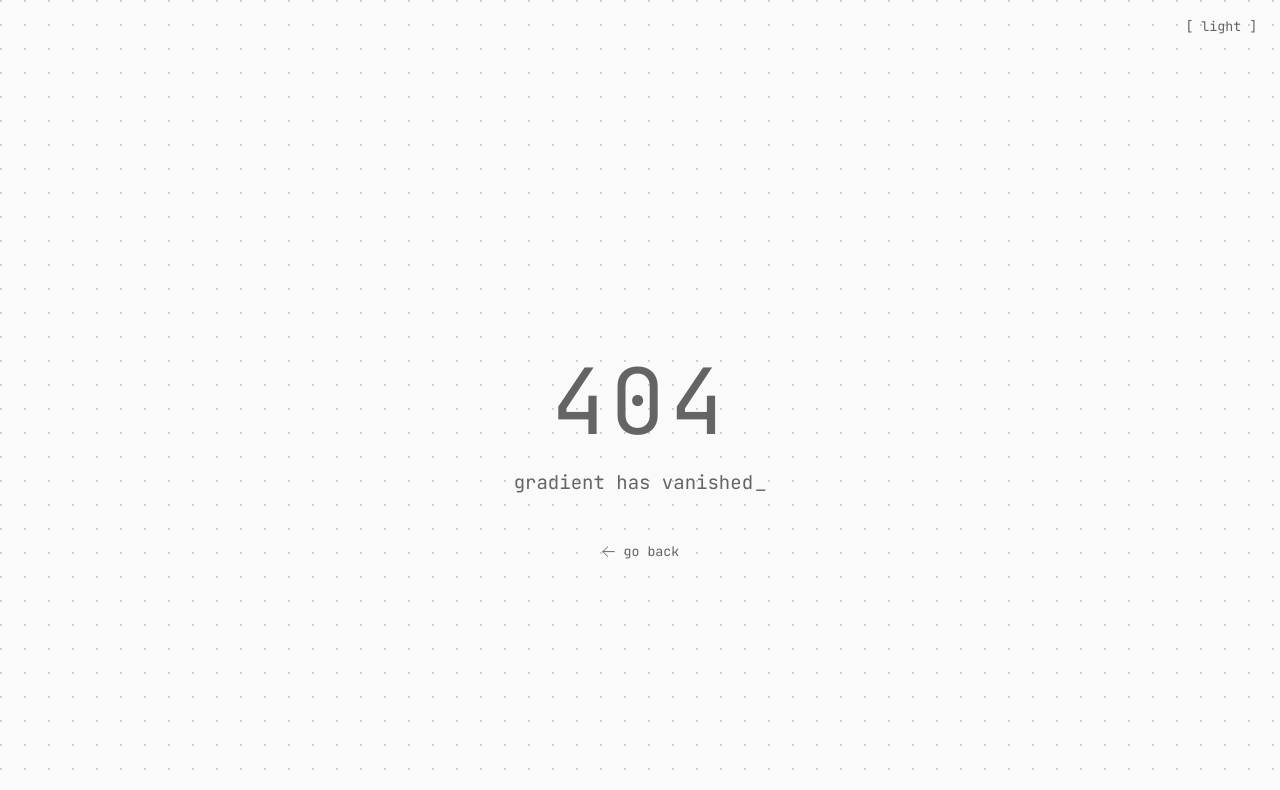
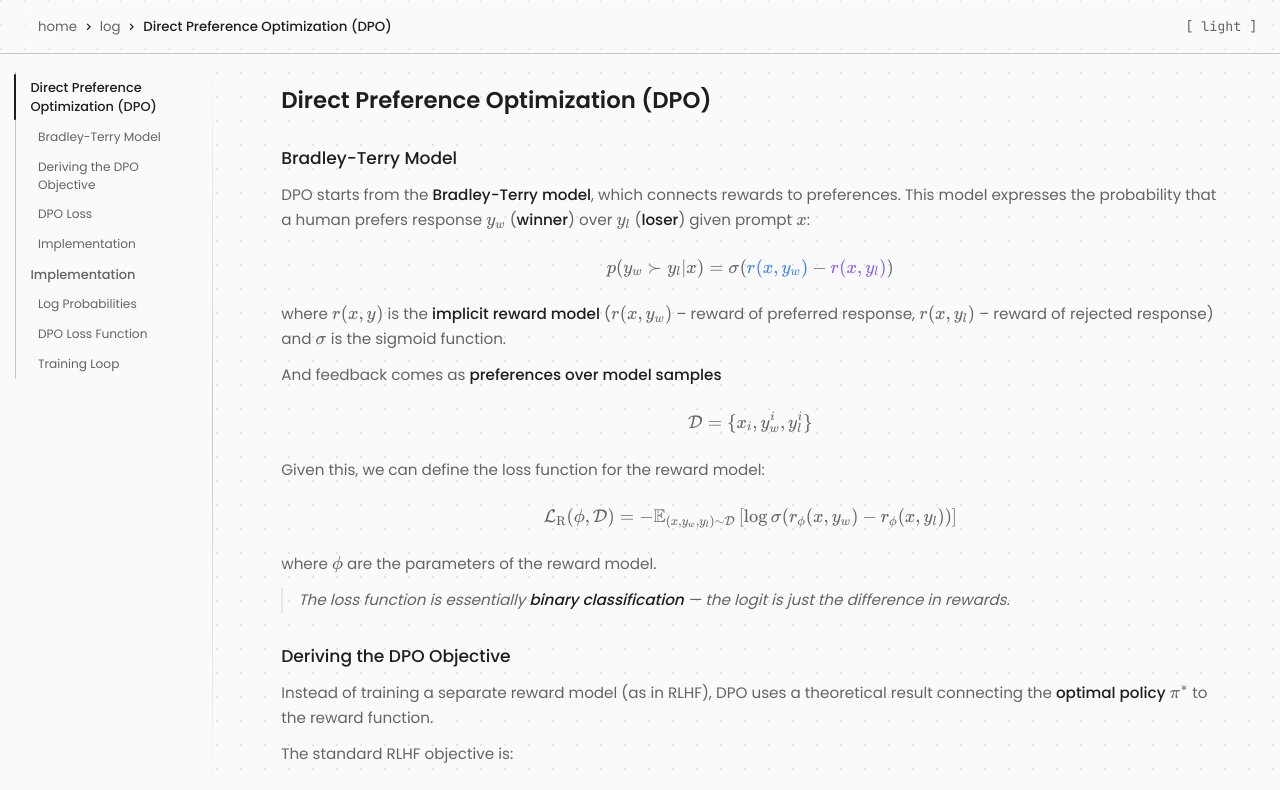
Before and after one commit to esceptico/website, a Next.js app: page /log/dpo in a window 1280 px wide. Before the commit this address had no page. Shown: the top 790 px of the page. Built offline with nearby package versions, Linux system fonts and the light colour scheme.

Commit message:
breadcrumb

```diff
--- a/src/app/blog/BlogIndexClient.tsx
+++ b/src/app/log/BlogIndexClient.tsx
@@ -2,7 +2,7 @@
 
 import { motion } from 'framer-motion';
 import Link from 'next/link';
-import { FaArrowLeft, FaCode, FaFeatherAlt } from 'react-icons/fa';
+import { FaCode, FaChevronRight } from 'react-icons/fa';
 import type { BlogMeta } from '@/lib/blog';
 
 interface BlogIndexClientProps {
@@ -17,36 +17,22 @@ export function BlogIndexClient({ posts }: BlogIndexClientProps) {
       animate={{ opacity: 1 }}
       transition={{ duration: 0.5 }}
     >
-      {/* Header */}
-      <div className="mb-8">
-        <motion.div
-          initial={{ opacity: 0, y: 20 }}
-          animate={{ opacity: 1, y: 0 }}
-          transition={{ duration: 0.5, delay: 0.1 }}
-          className="flex items-center gap-3 mb-4"
+      {/* Breadcrumb */}
+      <motion.nav
+        initial={{ opacity: 0 }}
+        animate={{ opacity: 1 }}
+        transition={{ duration: 0.3 }}
+        className="flex items-center gap-2 text-base mb-8"
+      >
+        <Link
+          href="/"
+          className="text-[var(--theme-text-secondary)] hover:text-[var(--theme-text-primary)] transition-colors"
         >
-          <Link
-            href="/"
-            className="text-[var(--theme-text-secondary)] hover:text-[var(--theme-text-primary)] transition-colors p-2 -ml-2 rounded-md hover:bg-[var(--theme-text-primary)]/5"
-          >
-            <FaArrowLeft className="w-3.5 h-3.5" />
-          </Link>
-          <FaFeatherAlt className="w-4 h-4 text-[var(--theme-text-secondary)]" />
-          <span className="text-sm font-mono uppercase tracking-wider text-[var(--theme-text-secondary)]">
-            Blog
-          </span>
-        </motion.div>
-
-        <motion.h1
-          initial={{ opacity: 0, y: 20 }}
-          animate={{ opacity: 1, y: 0 }}
-          transition={{ duration: 0.5, delay: 0.15 }}
-          className="text-3xl md:text-4xl font-normal text-[var(--theme-text-primary)] tracking-tight mb-4"
-        >
-          Log
-        </motion.h1>
-
-      </div>
+          home
+        </Link>
+        <FaChevronRight className="w-2 h-2 text-[var(--theme-text-secondary)]/50" />
+        <span className="text-[var(--theme-text-primary)]">log</span>
+      </motion.nav>
 
       {/* Post entries */}
       <div className="space-y-4">
@@ -57,7 +43,7 @@ export function BlogIndexClient({ posts }: BlogIndexClientProps) {
             animate={{ opacity: 1, y: 0 }}
             transition={{ duration: 0.4, delay: 0.3 + index * 0.1 }}
           >
-            <Link href={`/blog/${post.slug}`} className="group block">
+            <Link href={`/log/${post.slug}`} className="group block">
               <div className="relative pl-6 py-5 border-l-2 border-[var(--theme-border)] hover:border-[var(--theme-text-primary)] transition-colors duration-300">
                 {/* Meta line: date + code indicator */}
                 <div className="flex items-center gap-3 mb-2">
--- a/src/components/blog/BlogViewer.tsx
+++ b/src/components/blog/BlogViewer.tsx
@@ -5,7 +5,7 @@ import { BlogTOC } from './BlogTOC';
 import { BlogChunk } from './BlogChunk';
 import type { BlogPost } from '@/lib/blog/types';
 import Link from 'next/link';
-import { FaArrowLeft } from 'react-icons/fa';
+import { FaChevronRight } from 'react-icons/fa';
 
 interface BlogViewerProps {
   post: BlogPost;
@@ -18,21 +18,26 @@ export function BlogViewer({ post }: BlogViewerProps) {
     <div className="min-h-screen -mt-16 bg-[var(--theme-bg-primary)] relative z-10">
       {/* Header */}
       <header className="sticky top-0 z-30 bg-[var(--theme-bg-primary)]/90 backdrop-blur-xl border-b border-[var(--theme-border)]">
-        <div
-          className="h-14 flex items-center px-6 lg:px-10"
-          style={{ marginLeft: hasAnnotatedCode ? 'var(--toc-offset, 0)' : '0' }}
-        >
-          <div className="flex items-center" style={{ marginLeft: hasAnnotatedCode ? '-16px' : '0' }}>
+        <div className="h-14 flex items-center px-6 lg:px-10">
+          <nav className="flex items-center gap-2 text-sm">
             <Link
-              href="/blog"
-              className="text-[var(--theme-text-secondary)] hover:text-[var(--theme-text-primary)] transition-colors p-2 rounded-md hover:bg-[var(--theme-text-primary)]/5"
+              href="/"
+              className="text-[var(--theme-text-secondary)] hover:text-[var(--theme-text-primary)] transition-colors"
             >
-              <FaArrowLeft className="w-3.5 h-3.5" />
+              home
             </Link>
-            <span className="text-sm font-medium text-[var(--theme-text-primary)] ml-1">
+            <FaChevronRight className="w-2 h-2 text-[var(--theme-text-secondary)]/50" />
+            <Link
+              href="/log"
+              className="text-[var(--theme-text-secondary)] hover:text-[var(--theme-text-primary)] transition-colors"
+            >
+              log
+            </Link>
+            <FaChevronRight className="w-2 h-2 text-[var(--theme-text-secondary)]/50" />
+            <span className="text-[var(--theme-text-primary)] font-medium truncate max-w-[300px]">
               {post.title}
             </span>
-          </div>
+          </nav>
         </div>
       </header>
 
--- a/src/personal-content.ts
+++ b/src/personal-content.ts
@@ -39,7 +39,7 @@ export const getTimeBasedGreeting = (): string => {
 
 // About Text
 export const aboutText = {
-  mainDescription: `Machine Learning Engineer specializing in post-training and safety alignment for production LLM systems. I build preference learning pipelines, train safety classifiers, and optimize low-latency inference. Previously led alignment work at [Replika](https://replika.com), shipping models trained on user feedback at scale. I also [write](/blog) about ML topics. Here's my [CV](/resume.pdf).`,
+  mainDescription: `Machine Learning Engineer specializing in post-training and safety alignment for production LLM systems. I build preference learning pipelines, train safety classifiers, and optimize low-latency inference. Previously led alignment work at [Replika](https://replika.com), shipping models trained on user feedback at scale. I also [write](/log) about ML topics. Here's my [CV](/resume.pdf).`,
   additionalInfo: `Outside of work, I'm into photography – shooting city scenes, people, and everything that catches my eye.`
 } as const;
 
```
Also changed, not shown: src/app/log/[slug]/page.tsx (renamed from src/app/blog/[slug]/page.tsx), src/app/log/page.tsx (renamed from src/app/blog/page.tsx).
